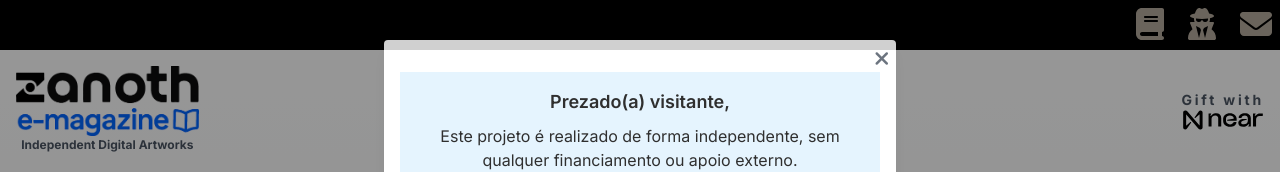
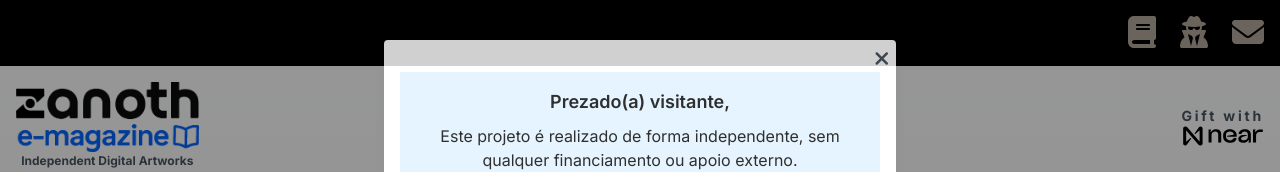
Before and after one commit to izanoth/ivan-artworks, a Next.js app: page /music in a window 1280 px wide. Shown: the top 172 px of the page. Built offline with nearby package versions, Linux system fonts and the light colour scheme.

Commit message:
footer layout

```diff
--- a/src/app/_components/Footer.tsx
+++ b/src/app/_components/Footer.tsx
@@ -8,18 +8,8 @@ type FooterProps = {
 export default function Footer({ setSelected }: FooterProps) {
     return (
         <footer className="py-4">
-            <div className="container mx-auto flex flex-wrap justify-between items-center">
+            <div className="container mx-auto flex flex-col items-center justify-items-center">
                 <div className="text-left ml-0">
-                    {/*<ul className="list-none mb-2 ml-0 p-0">
-                        <li className="inline mr-2">
-                            <Link href="/whoami" onClick={() => setSelected(null)} className="text-gray-700 hover:text-gray-900">Who Am I</Link>
-                        </li>
-                        <li className="inline mx-2 text-gray-500">⋅</li>
-                        <li className="inline mr-2">
-                            <Link href="/guestbook" onClick={() => setSelected(null)} className="text-gray-700 hover:text-gray-900">Livro de Visitas</Link>
-                        </li>
-                        <li className="inline mx-2 text-gray-500">⋅</li>
-                    </ul>*/}
                     <p className="text-gray-600 text-sm mb-0">Zanoth &copy; Independent Artworks 2023-25. All Rights Reserved.</p>
                 </div>
                 <div className="text-center text-lg-end my-auto">
--- a/src/app/_components/Header.tsx
+++ b/src/app/_components/Header.tsx
@@ -46,7 +46,7 @@ export default function Header({ selected, setSelected }: HeaderProps) {
 	<header className="text-gray-600">
 	  {/* Navbar secundária */}
 	  <nav className="bg-black w-full">
-	    <div className="container mx-auto flex justify-end items-center p-2 gap-6">
+	    <div className="container mx-auto flex justify-end items-center p-4 gap-6">
 	      <Link href="/guestbook" className="transition-colors duration-200 text-gray-600 hover:text-gray-900">
 	        <FontAwesomeIcon icon={faBook} size="2x" className="invert"/>
 	      </Link>
```
Also changed, not shown: 2 other files (tests, documents, lock files or other folders).
